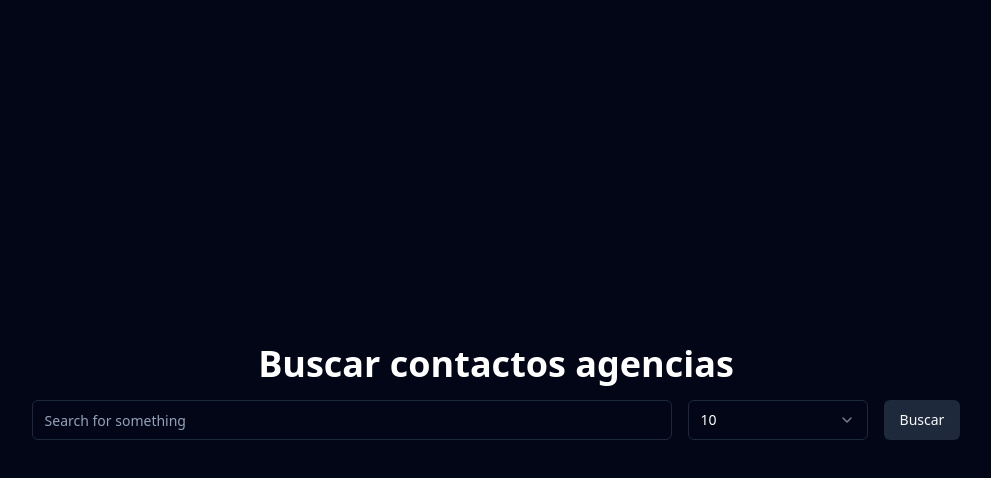
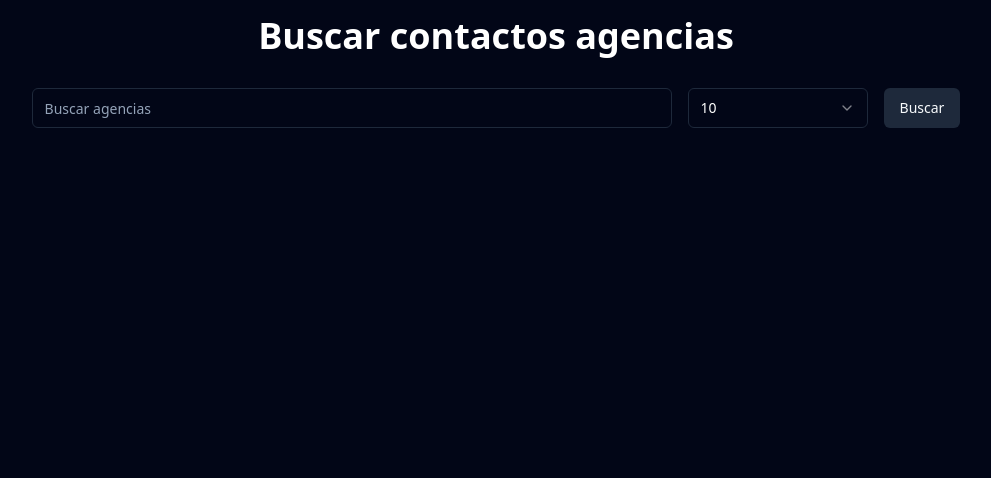
Before and after one commit to xStaked/scrapper-front, a React (Vite) app: page / in a window 1280 px wide. Shown: the top 478 px of the page, without its empty margins (144-1135 px from the left). Built offline with nearby package versions, Linux system fonts and the light colour scheme.

Commit message:
add env vars

```diff
--- a/src/App.tsx
+++ b/src/App.tsx
@@ -22,6 +22,9 @@ function App() {
   });
   const [isLoading, setIsLoading] = useState(false);
   const [data, setData] = useState<data[]>([]);
+
+  const getLinksUrl = import.meta.env.VITE_APP_GET_LINKS;
+  const getEmailsUrl = import.meta.env.VITE_APP_GET_EMAILS;
 
   const handleSearch = (e: React.ChangeEvent<HTMLInputElement>) => {
     setSearchValues({
@@ -51,13 +54,10 @@ function App() {
         const endIndex = Math.min(startIndex + linksPerRequest, links.length);
         const currentLinks = links.slice(startIndex, endIndex);
 
-        const data = await fetch(
-          "https://l2ojdnzfnb.execute-api.us-east-1.amazonaws.com/default/scraping-agencias",
-          {
+        const data = await fetch(getEmailsUrl, {
           method: "POST",
           body: JSON.stringify({ links: currentLinks }),
-          }
-        ).then((res) => res.json());
+        }).then((res) => res.json());
 
         if (data && data.emails && Array.isArray(data.emails)) {
           const uniqueEmailsSet = new Set([...collectedEmails, ...data.emails]);
@@ -85,15 +85,12 @@ function App() {
     try {
       setIsLoading(true);
       setData([]);
-      const { data: dataLinks } = await axios.get(
-        "https://o6v44dvk2k.execute-api.us-east-1.amazonaws.com/default/scraping-links-agencias",
-        {
+      const { data: dataLinks } = await axios.get(`${getLinksUrl}`, {
         params: {
           query: searchValues.search,
           pageCount: 10,
         },
-        }
-      );
+      });
       await getEmails(dataLinks, searchValues.limit);
     } catch (error) {
       console.error(error);
@@ -103,24 +100,15 @@ function App() {
 
   return (
     <>
-      <main className="dark bg-slate-950 text-white w-screen h-dvh flex flex-col items-center justify-center gap-4">
-        <h1 className="text-4xl font-bold text-center">
+      <main className="dark bg-slate-950 text-white w-screen h-dvh flex flex-col items-center  gap-4">
+        <h1 className="text-4xl font-bold text-center mt-4">
           Buscar contactos agencias
         </h1>
-        <div
-          className="
-          flex
-          gap-4
-          w-full
-          justify-center
-          items-center
-          dark
-        "
-        >
+        <div className="flex gap-4 w-full  justify-center dark mt-4 ">
           <Input
             type="text"
             className="w-1/2"
-            placeholder="Search for something"
+            placeholder="Buscar agencias"
             onChange={handleSearch}
           />
           <Select
@@ -145,7 +133,7 @@ function App() {
             Buscar
           </Button>
         </div>
-        <div className="flex justify-center items-center gap-4">
+        <div className="flex justify-start items-start gap-4">
           {isLoading && <p>Cargando...</p>}
         </div>
         {data.length > 1 && (
```
Also changed, not shown: 1 other file (tests, documents, lock files or other folders). Lines whose indentation alone changed are shown as unchanged.
